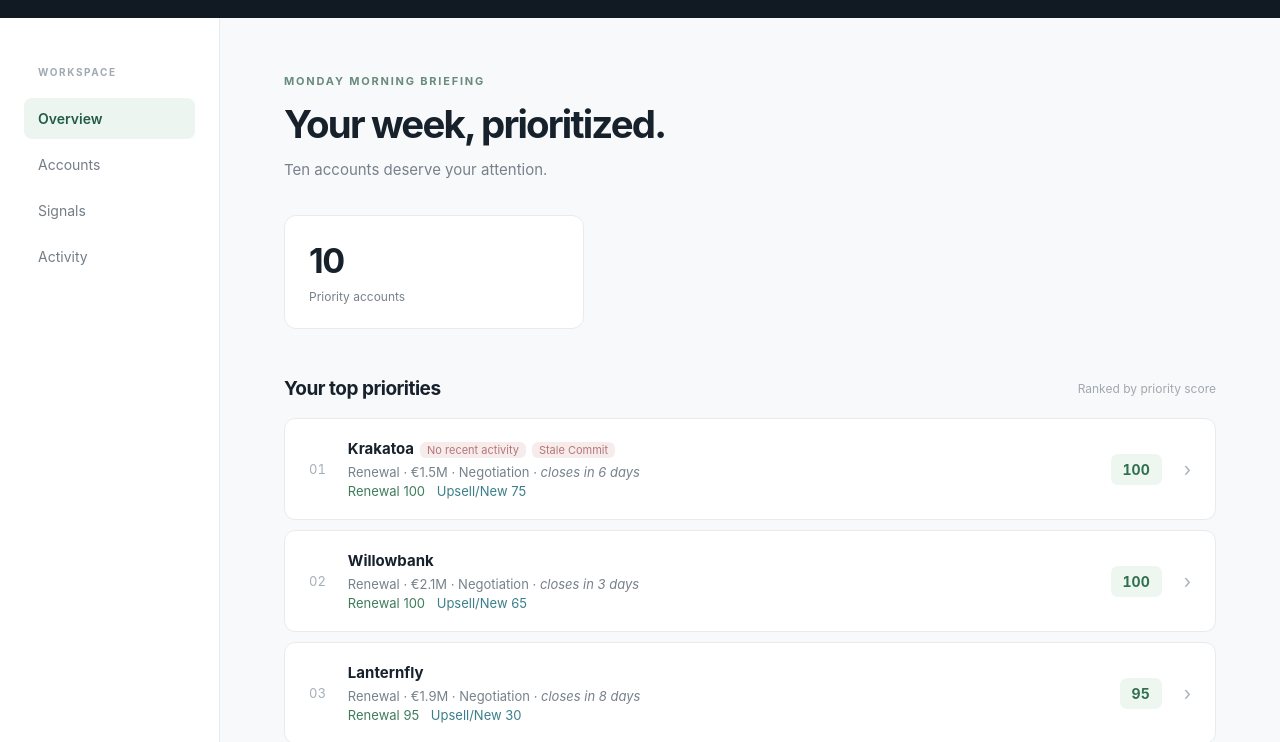
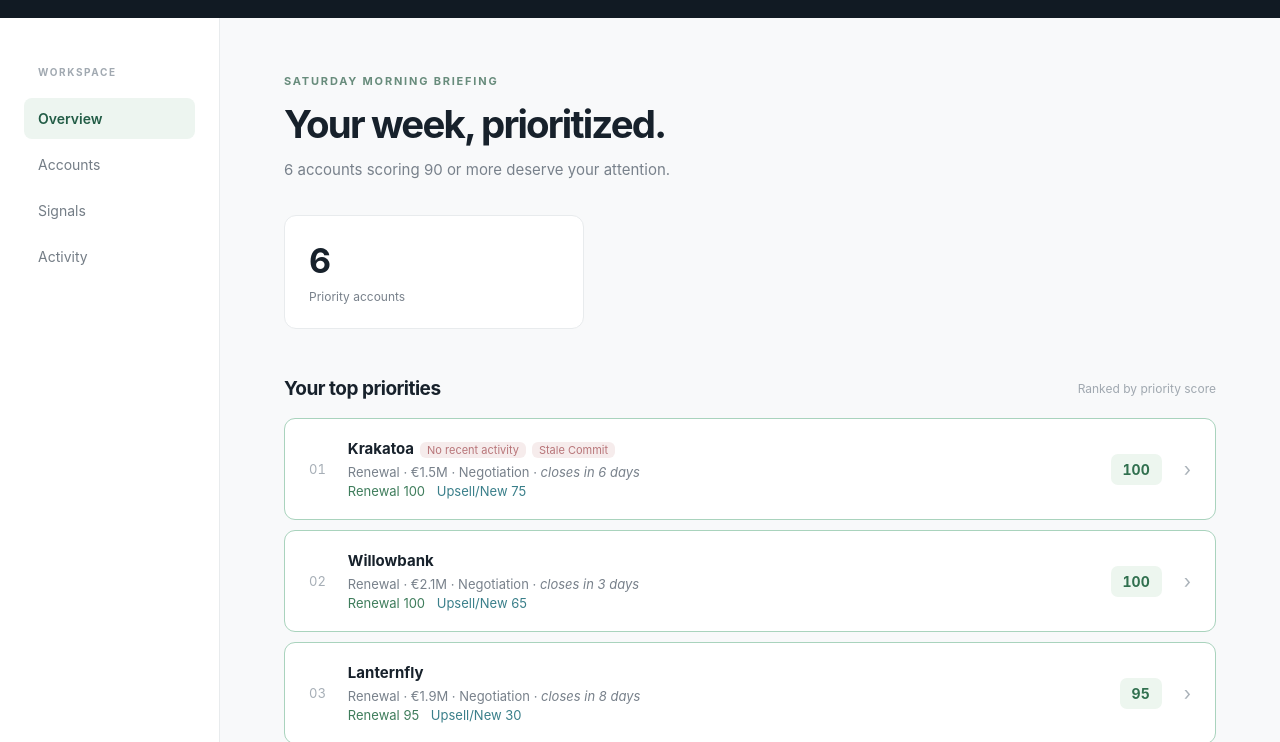
Before and after one commit to kristina-kolpakova/adyen-priorityone, a plain HTML site: page index.html in a window 1280 px wide. Shown: the part 58-800 px from the top of the page. Drawn offline with Linux system fonts and the light colour scheme.

Commit message:
feat: add Accounts tab and highlight accounts scoring 90+
- Accounts tab lists all accounts in the same ranking, reusing the rows
  and detail panel
- Overview counts accounts scoring 90 or more and gives them a mint border
- Briefing heading names today's weekday
- Detail panel: colon in opportunity names, larger account name

Co-Authored-By: Claude Opus 5.5 <noreply@anthropic.com>

```diff
--- a/index.html
+++ b/index.html
@@ -84,6 +84,8 @@
       font-size: 14px;
       color: #747d86;
     }
+
+    .nav-item[data-view] { cursor: pointer; }
 
     .nav-item.active {
       background: #edf5f0;
@@ -184,6 +186,9 @@
       transform: translateY(-1px);
     }
 
+    /* On the Overview, accounts scoring 90 or more get a mint border. */
+    .account.priority { border-color: #a9d3bd; }
+    .account.priority:hover { border-color: #7fbf9e; }
     .rank {
       color: #a6aeb6;
       font-size: 13px;
@@ -438,20 +443,22 @@
   <div class="workspace">
     <aside>
       <div class="nav-label">Workspace</div>
-      <div class="nav-item active">Overview</div>
-      <div class="nav-item">Accounts</div>
+      <div class="nav-item active" data-view="overview">Overview</div>
+      <div class="nav-item" data-view="accounts">Accounts</div>
       <div class="nav-item">Signals</div>
       <div class="nav-item">Activity</div>
     </aside>
 
     <main>
-      <div class="eyebrow">Monday morning briefing</div>
+      <!-- Overview: this week's briefing. -->
+      <div id="overview-intro">
+        <div class="eyebrow" id="briefing-day">Morning briefing</div>
         <h1>Your week, prioritized.</h1>
-      <p class="subtitle">Ten accounts deserve your attention.</p>
+        <p class="subtitle" id="attention-text">&nbsp;</p>
 
         <div class="metrics">
           <div class="metric">
-          <div class="metric-value">10</div>
+            <div class="metric-value" id="attention-count">–</div>
             <div class="metric-label">Priority accounts</div>
           </div>
           <!-- Hidden until revenue risks are calculated. -->
@@ -465,10 +472,18 @@
             <div class="metric-label">Opportunities</div>
           </div>
         </div>
+      </div>
+
+      <!-- Accounts: every account, in the same order. -->
+      <div id="accounts-intro" hidden>
+        <div class="eyebrow">Accounts</div>
+        <h1>All accounts.</h1>
+        <p class="subtitle">Every account, ranked the same way as your briefing.</p>
+      </div>
 
       <div class="section-heading">
-        <h2>Your top priorities</h2>
-        <span class="section-meta">Ranked by priority score</span>
+        <h2 id="list-title">Your top priorities</h2>
+        <span class="section-meta" id="list-meta">Ranked by priority score</span>
       </div>
 
       <div id="account-list"></div>
@@ -493,13 +508,20 @@
     });
     const shortDate = new Intl.DateTimeFormat("en-GB", { day: "numeric", month: "short" });
 
-    // The ten accounts currently shown, so a click can find the right one.
-    let topAccounts = [];
+    // Name today's weekday in the briefing heading.
+    const weekday = new Intl.DateTimeFormat("en-GB", { weekday: "long" }).format(new Date());
+    document.getElementById("briefing-day").textContent = `${weekday} morning briefing`;
+
+    // Every account in ranked order, so a click can find the right one.
+    let rankedAccounts = [];
+
+    // Which tab is showing: "overview" (top 10) or "accounts" (all).
+    let currentView = "overview";
 
     // Every open opportunity's score breakdown, for the detail panel.
     let opportunityScores = [];
 
-    // Load the ranked accounts exported by integration.py and show the top ten.
+    // Load the ranked accounts exported by integration.py and show the current tab.
     async function showAccounts() {
       const list = document.getElementById("account-list");
 
@@ -517,10 +539,39 @@
         }
         opportunityScores = await opportunityResponse.json();
 
-        topAccounts = accounts.slice(0, 10);
+        rankedAccounts = accounts;
+
+        // Accounts scoring 90 or more need attention this week; the list still shows the top 10.
+        const urgentCount = accounts.filter(function (account) {
+          return account.account_score >= 90;
+        }).length;
+        document.getElementById("attention-count").textContent = urgentCount;
+        document.getElementById("attention-text").textContent =
+          `${urgentCount} accounts scoring 90 or more deserve your attention.`;
+
+        renderList();
+      } catch (error) {
+        list.innerHTML = `
+          <p class="account-signal">
+            Couldn't load account scores from data/scores.json (${error.message}).
+          </p>`;
+      }
+    }
+
+    // Show the top 10 on the Overview tab, or every account on the Accounts tab.
+    function renderList() {
+      const showAll = currentView === "accounts";
+      const accountsToShow = showAll ? rankedAccounts : rankedAccounts.slice(0, 10);
+
+      document.getElementById("overview-intro").hidden = showAll;
+      document.getElementById("accounts-intro").hidden = !showAll;
+      document.getElementById("list-title").textContent = showAll ? "All accounts" : "Your top priorities";
+      document.getElementById("list-meta").textContent = showAll
+        ? `${rankedAccounts.length} accounts · ranked by priority score`
+        : "Ranked by priority score";
 
       let rows = "";
-        for (const [index, account] of topAccounts.entries()) {
+      for (const [index, account] of accountsToShow.entries()) {
         // In the list, show how far away the close is; the panel shows the date.
         const days = account.top_days_to_close;
         let timing;
@@ -533,7 +584,7 @@
         }
 
         rows += `
-            <div class="account" data-index="${index}">
+          <div class="account${!showAll && account.account_score >= 90 ? " priority" : ""}" data-index="${index}">
             <span class="rank">${String(index + 1).padStart(2, "0")}</span>
             <div class="account-info">
               <div class="account-name">
@@ -554,13 +605,7 @@
             <span class="arrow">›</span>
           </div>`;
       }
-        list.innerHTML = rows;
-      } catch (error) {
-        list.innerHTML = `
-          <p class="account-signal">
-            Couldn't load account scores from data/scores.json (${error.message}).
-          </p>`;
-      }
+      document.getElementById("account-list").innerHTML = rows;
     }
 
     // Short note for a deal with no recent Salesforce activity, or "" if none.
@@ -725,8 +770,19 @@
     document.getElementById("account-list").addEventListener("click", function (event) {
       const row = event.target.closest(".account");
       if (row) {
-        showDetails(topAccounts[row.dataset.index]);
+        showDetails(rankedAccounts[row.dataset.index]);
       }
+    });
+
+    // Switch between the Overview and Accounts tabs.
+    document.querySelectorAll(".nav-item[data-view]").forEach(function (item) {
+      item.addEventListener("click", function () {
+        document.querySelector(".nav-item.active").classList.remove("active");
+        item.classList.add("active");
+        currentView = item.dataset.view;
+        renderList();
+        window.scrollTo(0, 0);
+      });
     });
 
     // Close it with the × button, a click outside, or the Escape key.
```
Lines whose indentation alone changed are shown as unchanged.
